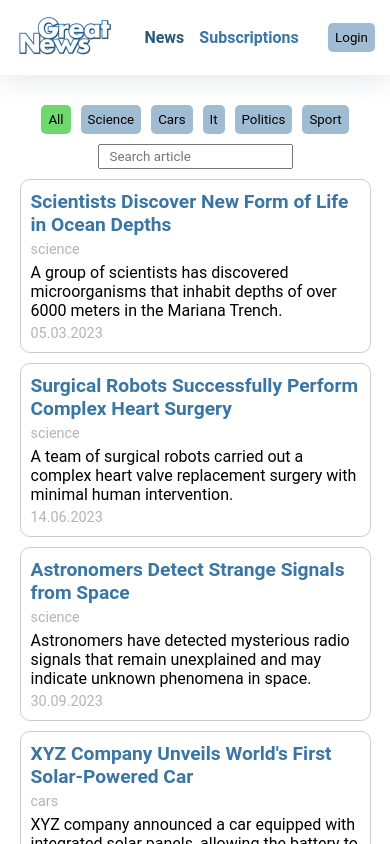
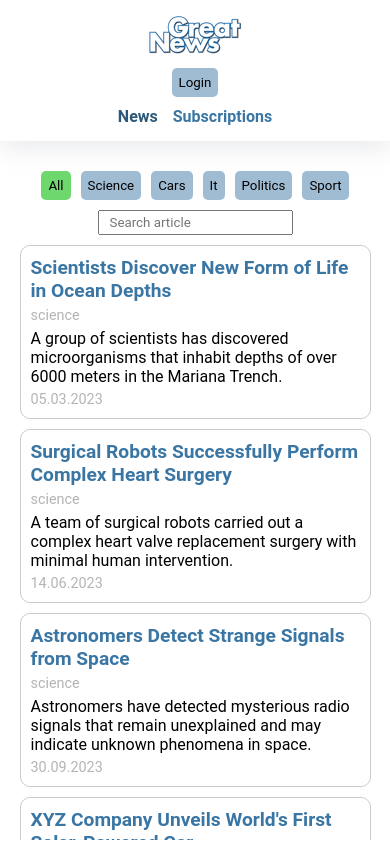
Before and after one commit to Al1erEgo/docusketch-angular-news, an Angular app: page /news in a window 390 px wide. Built offline with nearby package versions, Linux system fonts and the light colour scheme; data requests are answered from the project's data file.

Commit message:
fix: add adaptive

```diff
--- a/src/app/app.component.scss
+++ b/src/app/app.component.scss
@@ -8,4 +8,9 @@
   flex-direction: column;
   align-items: center;
   padding-top: 15px;
+
+  @media screen and (max-width: 550px) {
+    max-height: calc(100% - 145px);
+    min-height: calc(100% - 145px);
+  }
 }
--- a/src/app/news/components/article/article.component.scss
+++ b/src/app/news/components/article/article.component.scss
@@ -48,6 +48,10 @@
     display: flex;
     justify-content: center;
     gap: 15px;
+
+    @media screen and (max-width: 550px) {
+      flex-direction: column;
+    }
   }
 
   button.comments {
--- a/src/app/news/components/news/news.component.scss
+++ b/src/app/news/components/news/news.component.scss
@@ -15,6 +15,10 @@
   nav {
     display: flex;
     gap: 10px;
+
+    @media screen and (max-width: 550px) {
+      flex-wrap: wrap;
+    }
   }
 
   .active {
--- a/src/app/shared/components/header/header.component.html
+++ b/src/app/shared/components/header/header.component.html
@@ -1,6 +1,12 @@
 <div class="header-container">
   <a routerLink="/news">
-    <img ngSrc="./assets/gn_logo_small.png" width="100" height="39" alt="logo" priority="" />
+    <img
+      class="logo"
+      ngSrc="./assets/gn_logo_small.png"
+      width="100"
+      height="39"
+      alt="logo"
+      priority="" />
   </a>
   <nav>
     <a
--- a/src/app/shared/components/header/header.component.scss
+++ b/src/app/shared/components/header/header.component.scss
@@ -5,11 +5,23 @@
   box-shadow: rgba(149, 157, 165, 0.2) 0 8px 24px;
   padding: 15px;
   min-height: 75px;
+  gap: 10px;
+
+  .logo {
+    @media screen and (max-height: 350px) {
+      width: 50%;
+      height: 50%;
+    }
+  }
 
   nav {
     display: flex;
     gap: 15px;
     min-height: 100%;
+
+    @media screen and (max-width: 550px) {
+      order: 3;
+    }
   }
 
   .user-info {
@@ -21,4 +33,8 @@
     gap: 20px;
 
   }
+
+  @media screen and (max-width: 550px) {
+    flex-direction: column;
+  }
 }
--- a/src/styles.scss
+++ b/src/styles.scss
@@ -38,6 +38,7 @@ html {
     border: none;
     border-radius: 5px;
     padding: 7px;
+    min-width: fit-content;
 
     &:hover {
       background-color: #7fb0cc;
```
